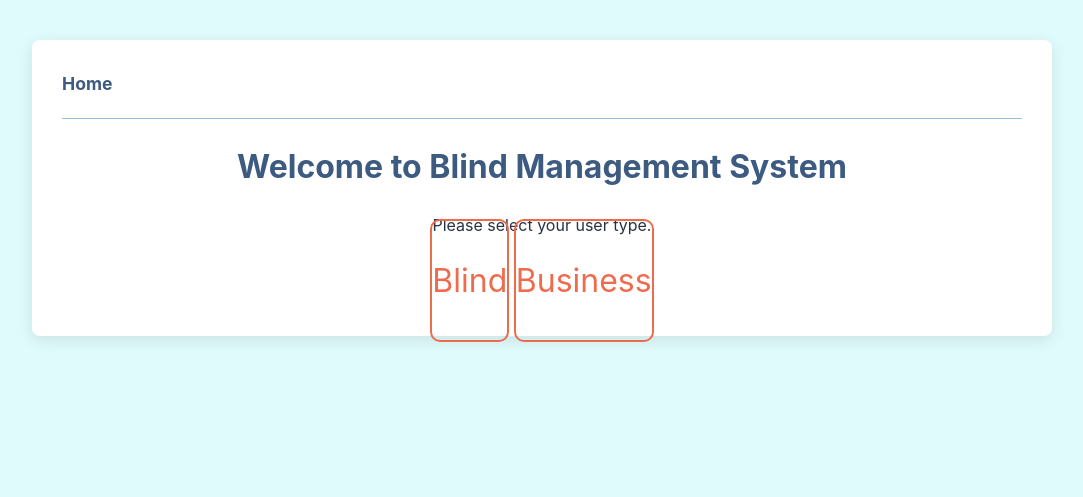
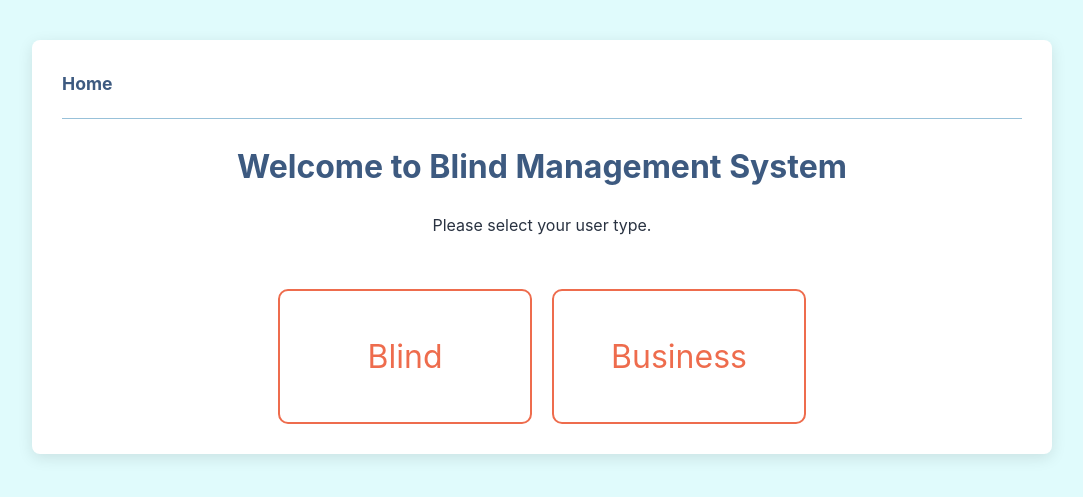
Before and after one commit to AaritKumar/blindmanagementsystem, a Django app: page / in a window 1280 px wide. Shown: the top 497 px of the page, without its empty margins (98-1181 px from the left). Run offline with Django 5.2, Linux system fonts and the light colour scheme.

Commit message:
BTN Touch Ups

```diff
--- a/static/css/main.css
+++ b/static/css/main.css
@@ -126,3 +126,10 @@ h1, h2, h3 {
     background-color: #ee6c4d;
     color: #fff;
 }
+
+.choice-container {
+    display: flex;
+    justify-content: center;
+    gap: 20px;
+    margin-top: 50px;
+}
```
